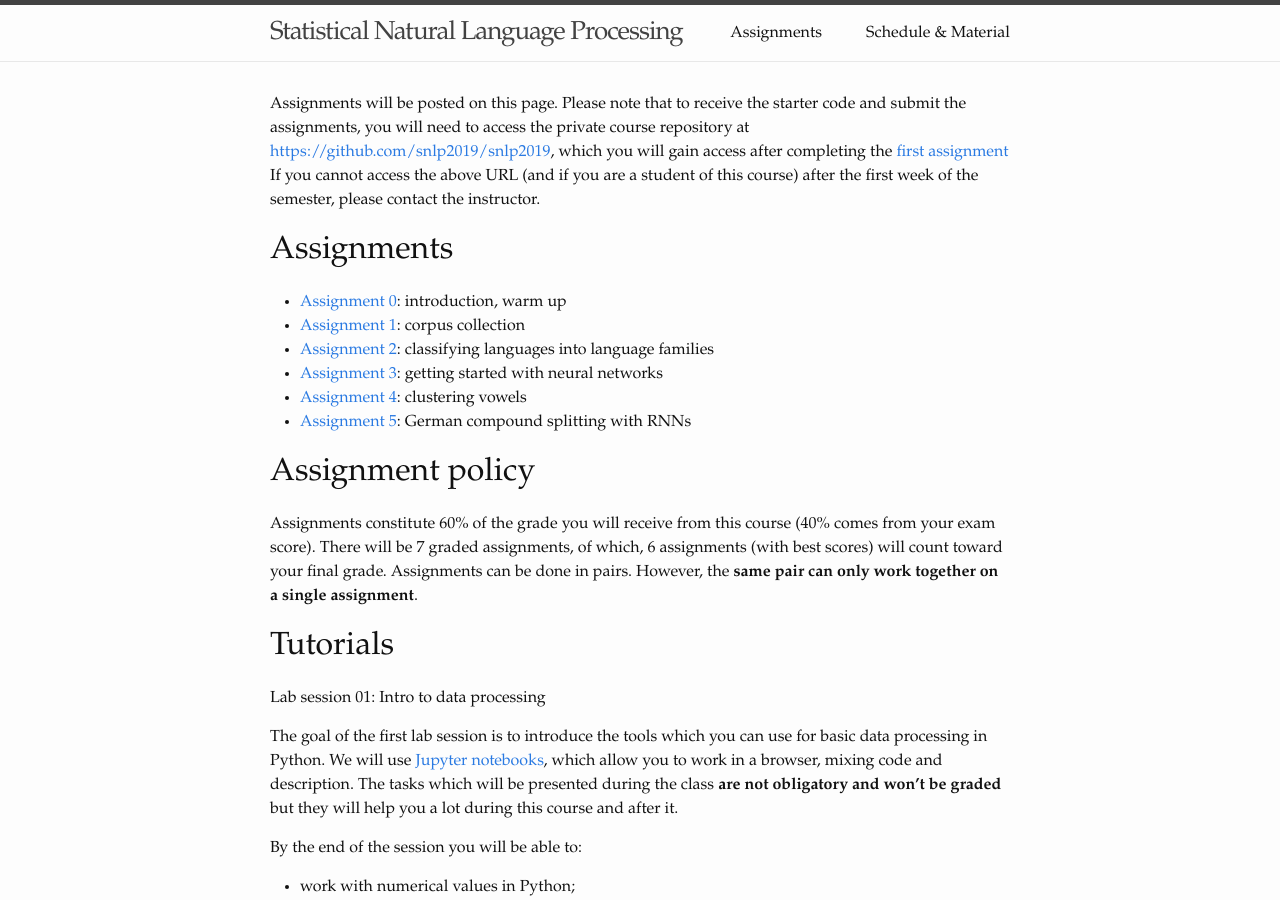
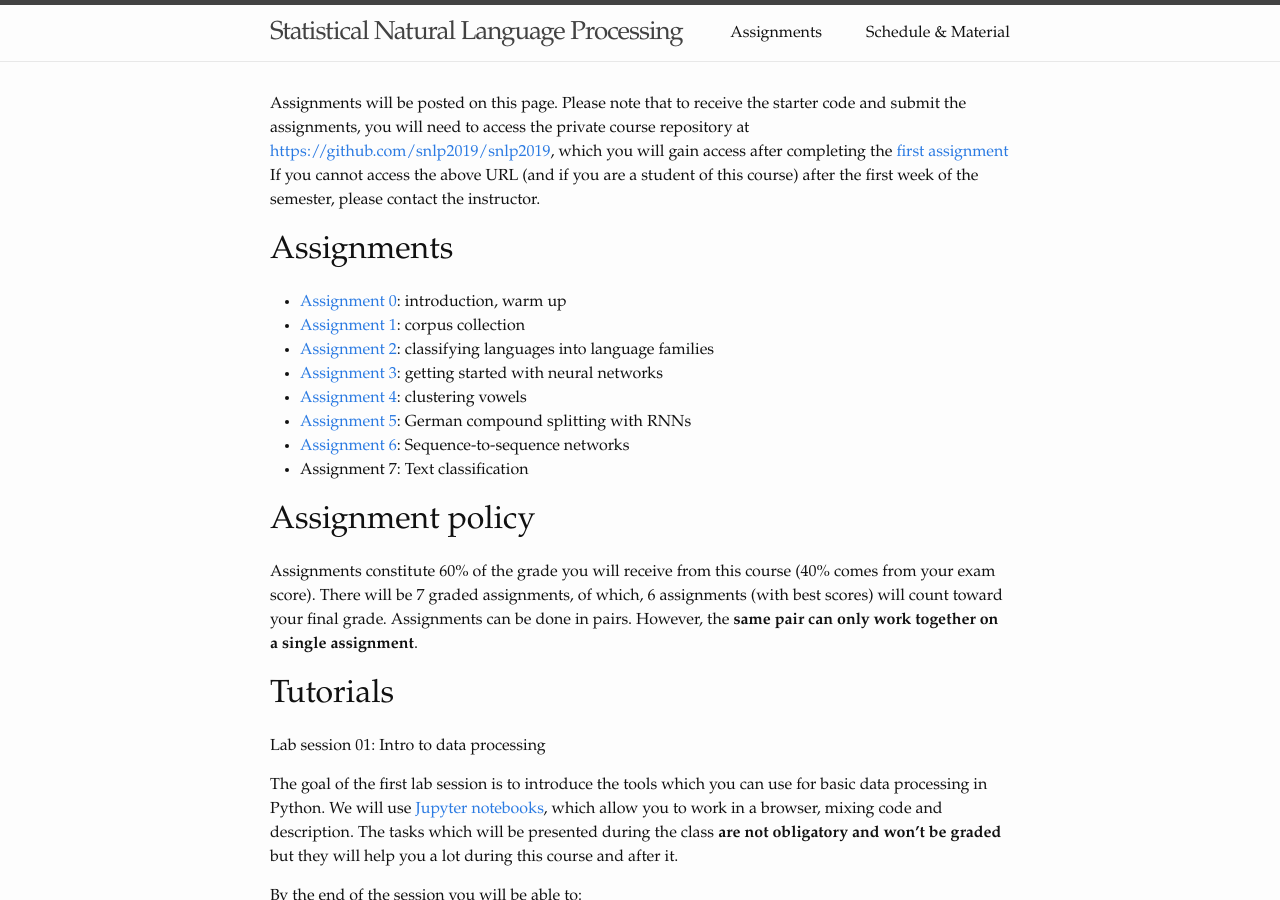
Before and after one commit to snlp2019/snlp2019.github.io, a Jekyll site: the page built from assignments.md, in a window 1280 px wide and 900 px high. Built offline with Jekyll 4.4.1, drawn with Linux system fonts in a browser that asks for light colours.

Commit message:
Assignment 6.

```diff
--- a/_data/schedule.yml
+++ b/_data/schedule.yml
@@ -154,7 +154,7 @@
     Jul 15:
       topic: Parsing II
     Jul 17:
-      topic: lab - Assignments 6 & 7
+      topic: lab - <a href="https://snlp2019.github.io/a6/">Assignment 6</a>
     Jul 19:
       topic: Summary
 - week: "14"
@@ -162,7 +162,7 @@
     Jul 22:
       topic: Exam preparation/discussion
     Jul 24:
-          topic: lab
+          topic: lab - Assignment 7
     Jul 26:
       topic: Exam
 - week: ""
--- a/assignments.md
+++ b/assignments.md
@@ -26,6 +26,10 @@ please contact the instructor.
     clustering vowels
 - [Assignment 5](https://snlp2019.github.io/a5/):
     German compound splitting with RNNs
+- [Assignment 6](https://snlp2019.github.io/a6/):
+    Sequence-to-sequence networks
+- Assignment 7:
+    Text classification
 
 # Assignment policy
 
```
